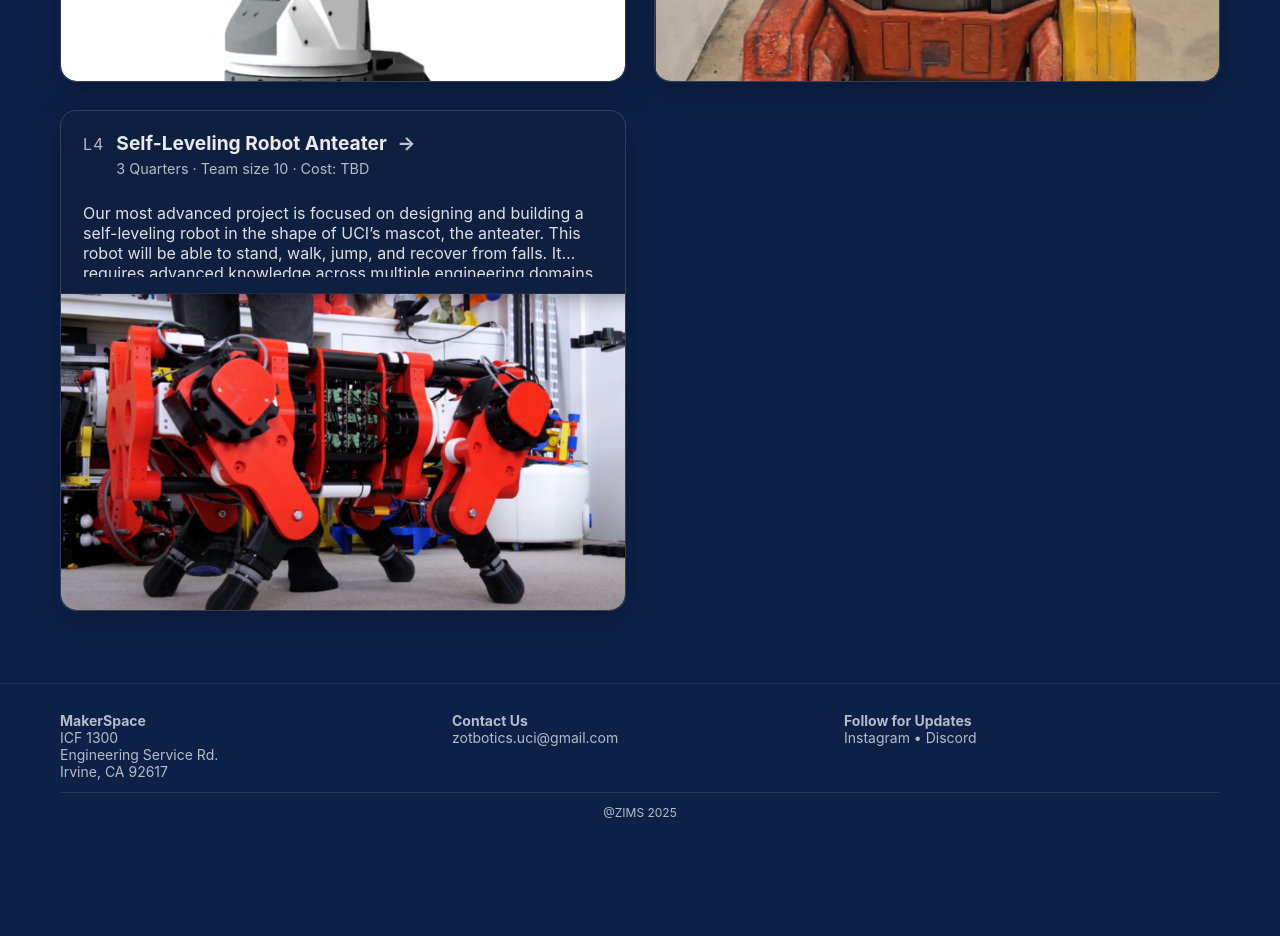
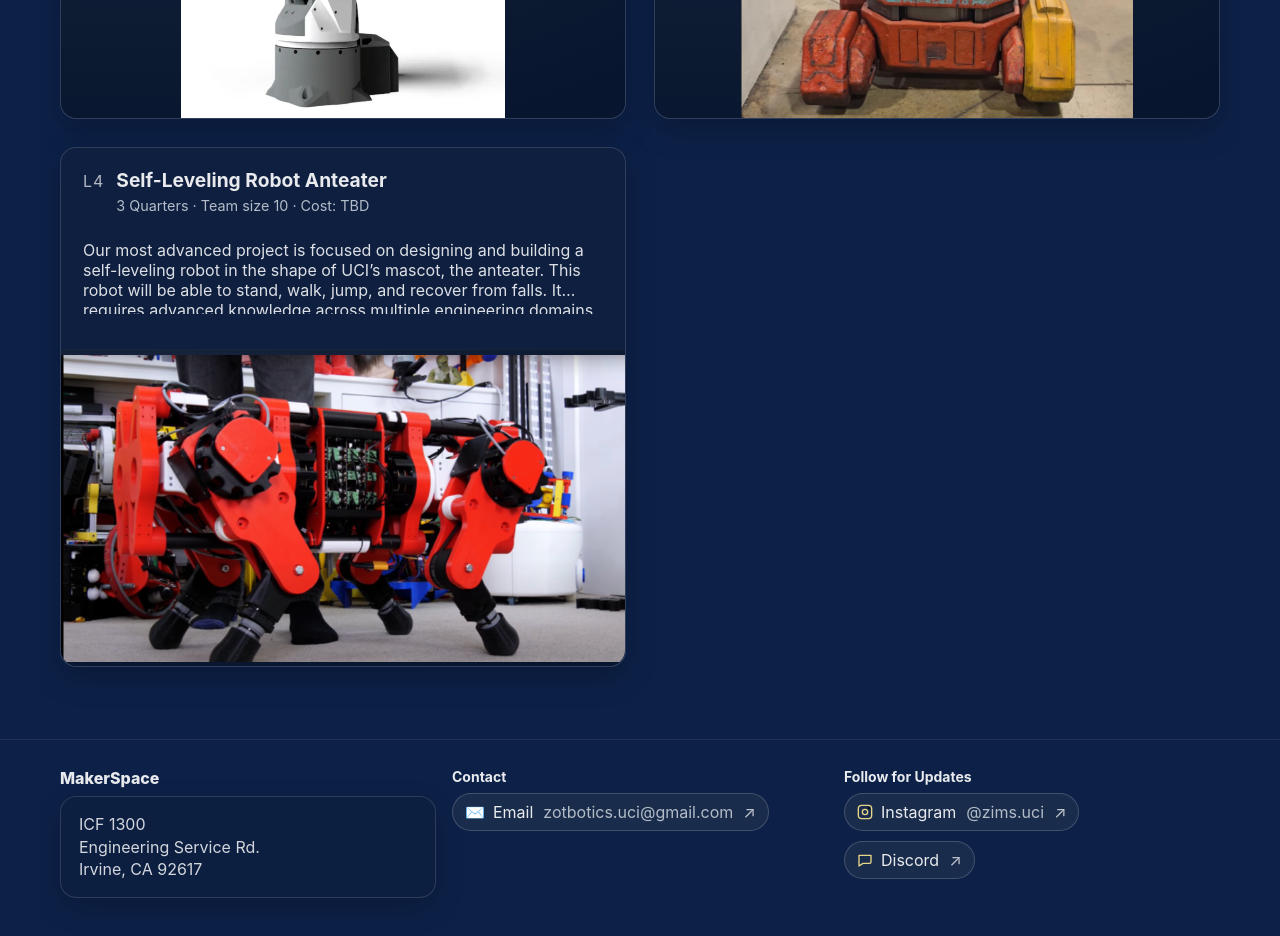
Before and after one commit to zotbotics-uci/zotbotics-uci.github.io, a React (Vite) app: page /#/projects in a window 1280 px wide. Shown: the part 1660-2596 px from the top of the page. Before the commit the page ends 2552 px from the top, so only its background shows below. Built offline with nearby package versions, Linux system fonts and the light colour scheme.

Commit message:
functional ver 4.0

```diff
--- a/src/components/Footer.jsx
+++ b/src/components/Footer.jsx
@@ -5,17 +5,74 @@ export default function Footer(){
     <footer className="footer">
       <div className="section">
         <div className="foot-grid">
+          {/* MakerSpace address in a box */}
           <div>
-            <div className="small"><strong>MakerSpace</strong><br/>ICF 1300<br/>Engineering Service Rd.<br/>Irvine, CA 92617</div>
+            <div className="address-card">
+              <div className="address-title">MakerSpace</div>
+              <address className="address-text">
+                ICF 1300<br/>
+                Engineering Service Rd.<br/>
+                Irvine, CA 92617
+              </address>
+            </div>
           </div>
+
+          {/* Email pill (like the social links) */}
           <div>
-            <div className="small"><strong>Contact Us</strong><br/>zotbotics.uci@gmail.com</div>
+            <div className="small"><strong>Contact</strong></div>
+            <div className="social-links" aria-label="Contact links">
+              <a
+                className="social-pill"
+                href="mailto:zotbotics.uci@gmail.com"
+                aria-label="Email zotbotics.uci@gmail.com"
+              >
+                <span className="pill-emoji" aria-hidden="true">✉️</span>
+                <span>Email</span>
+                <span className="handle">zotbotics.uci@gmail.com</span>
+                <span className="ext">↗</span>
+              </a>
+            </div>
           </div>
+
+          {/* Socials */}
           <div>
-            <div className="small"><strong>Follow for Updates</strong><br/>Instagram • Discord</div>
+            <div className="small"><strong>Follow for Updates</strong></div>
+            <div className="social-links" aria-label="Social links">
+              <a
+                className="social-pill"
+                href="https://www.instagram.com/zims.uci/"
+                target="_blank"
+                rel="noopener noreferrer"
+                aria-label="Instagram @zims.uci (opens in new tab)"
+              >
+                <svg viewBox="0 0 24 24" width="16" height="16" aria-hidden="true" className="pill-icon">
+                  <rect x="2" y="2" width="20" height="20" rx="5" ry="5" fill="none" stroke="currentColor" strokeWidth="2"/>
+                  <circle cx="12" cy="12" r="4" fill="none" stroke="currentColor" strokeWidth="2"/>
+                  <circle cx="17.5" cy="6.5" r="1.5" />
+                </svg>
+                <span>Instagram</span>
+                <span className="handle">@zims.uci</span>
+                <span className="ext">↗</span>
+              </a>
+
+              <a
+                className="social-pill"
+                href="https://discord.gg/5D5c28wd"
+                target="_blank"
+                rel="noopener noreferrer"
+                aria-label="Discord invite (opens in new tab)"
+              >
+                <svg viewBox="0 0 24 24" width="16" height="16" aria-hidden="true" className="pill-icon">
+                  <path d="M3 5h18v10a2 2 0 0 1-2 2H9l-6 4V5z" fill="none" stroke="currentColor" strokeWidth="2" strokeLinejoin="round"/>
+                </svg>
+                <span>Discord</span>
+                <span className="ext">↗</span>
+              </a>
+            </div>
           </div>
         </div>
-        <div className="fineprint">@ZIMS 2025</div>
+
+        {/* fineprint removed */}
       </div>
     </footer>
   )
--- a/src/routes/Home.jsx
+++ b/src/routes/Home.jsx
@@ -63,7 +63,7 @@ export default function Home() {
           <div className="card card-pad">
             <h2>PROJECTS</h2>
             <p>Build skills by building projects!</p>
-            <p><Link to="/projects" className="cta">View Gallery →</Link></p>
+            <p><Link to="/projects" className="cta">View Projects →</Link></p>
           </div>
         </div>
       </section>
--- a/src/routes/Projects.jsx
+++ b/src/routes/Projects.jsx
@@ -66,9 +66,8 @@ export default function Projects() {
             <article key={p.num} className="project-card">
               <header className="card-head">
                 <div className="card-num">{p.num}</div>
-                <h2 className="card-title">
-                  {p.title} <span className="arrow">→</span>
-                </h2>
+                {/* Removed arrow span */}
+                <h2 className="card-title">{p.title}</h2>
                 <div className="card-sub">{p.subtitle}</div>
               </header>
 
--- a/src/styles.css
+++ b/src/styles.css
@@ -65,16 +65,16 @@ a{ color:inherit; text-decoration:none }
   letter-spacing:.02em;
   color:var(--accent);
   margin:0 0 24px;
-  text-align:center; /* keep hero titles centered */
+  text-align:center;
 }
 .subtitle{
   font-size:clamp(22px,4vw,28px);
   color:var(--text); opacity:.9; line-height:1.4;
   margin:0 0 48px; max-width:800px; margin-left:auto; margin-right:auto;
-  text-align:center; /* projects & makerspace style */
+  text-align:center;
 }
 
-/* Accent heading utilities (use in About) */
+/* Accent heading utilities */
 .accent-title{ color:var(--accent); font-weight:800; }
 .accent-title-lg{ font-size:32px; line-height:1.2; }
 
@@ -94,7 +94,7 @@ a{ color:inherit; text-decoration:none }
   .cols-2,.cols-3{ grid-template-columns:1fr }
 }
 
-/* Card */
+/* Card (generic) */
 .card{
   background:rgba(255,255,255,0.04);
   border:1px solid rgba(255,255,255,0.08);
@@ -119,13 +119,13 @@ a{ color:inherit; text-decoration:none }
   padding:20px; margin-top:24px;
 }
 .meeting-info strong{ color:var(--accent); font-size:16px; display:block; margin-bottom:8px }
-.meeting-time{ font-size:15px; line-height:1.4; color:var(--text); opacity:.95 }
+.meeting-time{ font-size:15px; line-height:1.4; color:var(--text); opacity:0.95 }
 
 /* Helpers */
 .big-number{ font-size:64px; font-weight:800 }
 .label{ font-size:14px; letter-spacing:.15em; text-transform:uppercase; color:var(--muted) }
 
-/* Responsive media frames */
+/* ---- Responsive media frames ---- */
 .grid.cols-2{ align-items:center }
 .media{
   width:100%; max-width:500px; aspect-ratio:var(--ar,16/10); max-height:420px;
@@ -162,48 +162,98 @@ a{ color:inherit; text-decoration:none }
 /* Footer */
 .footer{ background:transparent; border-top:1px solid rgba(255,255,255,0.08) }
 .footer .section{ padding-top:28px; padding-bottom:28px }
-.fineprint{
-  border-top:1px solid rgba(255,255,255,0.1); margin-top:12px; padding-top:12px;
-  font-size:12px; color:var(--muted); text-align:center;
+.small{ font-size:14px; color:var(--muted) }
+.small strong{ color:var(--text); } /* make footer labels white */
+
+/* Address: label outside, only the address boxed */
+.address-card{ padding:0; background:none; border:none; box-shadow:none; }
+.address-title{ color:var(--text); font-weight:800; margin-bottom:8px; }
+.address-text{
+  display:block;
+  background: var(--card);
+  border: 1px solid rgba(255,255,255,0.14);
+  border-radius: 16px;
+  box-shadow: var(--shadow);
+  padding: 16px 18px;
+  font-style: normal;
+  line-height: 1.4;
+  color: var(--text);
+  opacity: .9;
 }
 
-/* Space before footer */
+/* Email link underline (if used elsewhere) */
+.underline-link{
+  border-bottom: 1px dashed var(--accent);
+  text-underline-offset: 3px;
+}
+.underline-link:hover{
+  color: var(--accent);
+  border-bottom-style: solid;
+}
+
+/* Social/contact pills */
+.social-links{ display:flex; gap:10px; margin-top:8px; flex-wrap:wrap; }
+.social-pill{
+  display:inline-flex; align-items:center; gap:8px;
+  padding:8px 12px;
+  border:1px solid rgba(255,255,255,0.18);
+  border-radius:999px;
+  background:rgba(232,214,138,0.06);
+  text-decoration:none;
+  transition:transform .15s ease, border-color .15s ease, background .15s ease, color .15s ease;
+}
+.social-pill .pill-icon{ color:var(--accent); }
+.social-pill .pill-emoji{ font-size:16px; line-height:1; }
+.social-pill .handle{ color:var(--muted); margin-left:2px; }
+.social-pill .ext{ opacity:.8; margin-left:2px; }
+.social-pill:hover{
+  border-color: var(--accent);
+  background: rgba(232,214,138,0.12);
+  transform: translateY(-1px);
+  color: var(--text);
+}
+
+/* Space before footer (keep) */
 .section:last-of-type{ padding-bottom:72px }
 
 /* Utility */
 .line{ height:1px; background:rgba(255,255,255,0.1); margin:28px 0 }
-.small{ font-size:14px; color:var(--muted) }
-.foot-grid{ display:grid; gap:16px; grid-template-columns:repeat(3,minmax(0,1fr)) }
+.foot-grid{ display:grid; gap:16px; grid-template-columns: repeat(3, minmax(0,1fr)) }
 @media (max-width:800px){ .foot-grid{ grid-template-columns:1fr } }
 
 /* ===== Projects grid (boxy portfolio style) ===== */
 .projects-grid{
-  display:grid; grid-template-columns:1fr; gap:28px;
+  display:grid;
+  grid-template-columns:1fr;
+  gap:28px;
+  align-items:stretch;      /* stretch children to equal card heights */
 }
 @media (min-width:980px){
-  .projects-grid{ grid-template-columns:1fr 1fr; align-items:stretch; }
+  .projects-grid{ grid-template-columns:1fr 1fr; }
 }
 
-/* Projects cards */
+/* Projects cards — equal height via flex layout */
 .project-card{
   background:var(--card);
-  border:1px solid rgba(255,255,255,.14); /* clearer outline */
+  border:1px solid rgba(255,255,255,.14);
   border-radius:16px;
   box-shadow:var(--shadow);
-  overflow:hidden;
   transition:transform .15s ease, border-color .15s ease;
-  display:grid; grid-template-rows:auto auto 1fr; /* header, blurb, media */
+
+  display:flex;            /* key: equalize height */
+  flex-direction:column;
+  min-height: 520px;        /* ensures consistent total height */
 }
 .project-card:hover{ transform:translateY(-2px); border-color:rgba(255,255,255,.22) }
 
-/* Card header (left-aligned) */
+/* Card header */
 .card-head{
   padding:20px 22px 10px 22px;
   display:grid; grid-template-columns:auto 1fr; grid-template-rows:auto auto;
   column-gap:12px; row-gap:4px; align-items:baseline; text-align:left;
 }
 .card-num{ grid-row:span 2; opacity:.75; font-variant-numeric:tabular-nums; letter-spacing:.06em }
-.card-title{ margin:0; font-size:1.2rem; line-height:1.3; color:var(--text); } /* white titles */
+.card-title{ margin:0; font-size:1.2rem; line-height:1.3; color:var(--text); }
 .card-title .arrow{ margin-left:6px; opacity:.8 }
 .card-sub{ font-size:.9rem; color:var(--muted) }
 
@@ -214,24 +264,44 @@ a{ color:inherit; text-decoration:none }
   min-height:calc(1.4em * 3);
 }
 
-/* Uniform image size */
+/* --- UNIFORM media box (no cropping) --- */
 .card-media{
-  width:100%; aspect-ratio:16 / 9;
+  /* fixed visual box so all images look the same size */
+  width:100%;
+  aspect-ratio:16 / 9;      /* consistent across cards */
+  background:radial-gradient(1200px 600px at 20% 0%, rgba(255,255,255,.06), transparent 60%), #07152e;
   border-top:1px solid rgba(255,255,255,.06);
-  background:radial-gradient(1200px 600px at 20% 0%, rgba(255,255,255,.06), transparent 60%);
+  border-bottom-left-radius:16px;
+  border-bottom-right-radius:16px;
+
+  display:flex;
+  align-items:center;
+  justify-content:center;
+
+  /* guard against grid/min-content oddities */
+  min-height:0;
+  margin-top:auto;          /* pushes media to the bottom to equalize */
+  overflow:hidden;          /* keeps any stray pixels inside the box */
 }
 .card-media img{
-  width:100%; height:100%; object-fit:cover; display:block;
-  border-bottom-left-radius:16px; border-bottom-right-radius:16px;
+  max-width:100%;
+  max-height:100%;
+  width:auto;
+  height:auto;
+  display:block;
+
+  /* DO NOT CROP: fit fully inside the 16:9 box */
+  object-fit:contain;
+  object-position:center center;
+
+  /* ensure wrapper does the rounding */
+  border-radius:0;
 }
 
-/* Projects hero: keep paragraph centered like Makerspace */
-.projects-hero .subtitle{
-  text-align:center;
-  margin-left:auto; margin-right:auto;
-}
+/* Projects hero: keep paragraph centered */
+.projects-hero .subtitle{ text-align:center; margin-left:auto; margin-right:auto; }
 
-/* --- Legacy slider styles (kept in case you reuse) --- */
+/* --- Legacy slider styles (kept) --- */
 .levels-stepper{ display:flex; align-items:center; justify-content:center; gap:16px; margin:0 auto 32px; padding-inline:8px }
 .levels-list{ display:flex; align-items:center; gap:8px; list-style:none; margin:0; padding:0; overflow:auto }
 .levels-item{ display:flex; align-items:center; gap:8px; white-space:nowrap }
```
Also changed, not shown: src/routes/Makerspace.jsx (+10 -8 lines).
